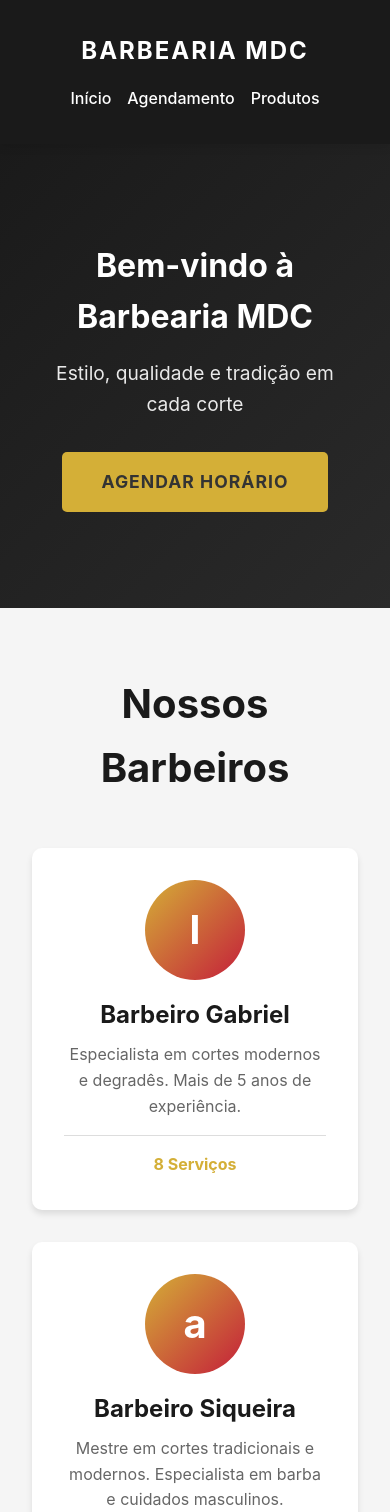
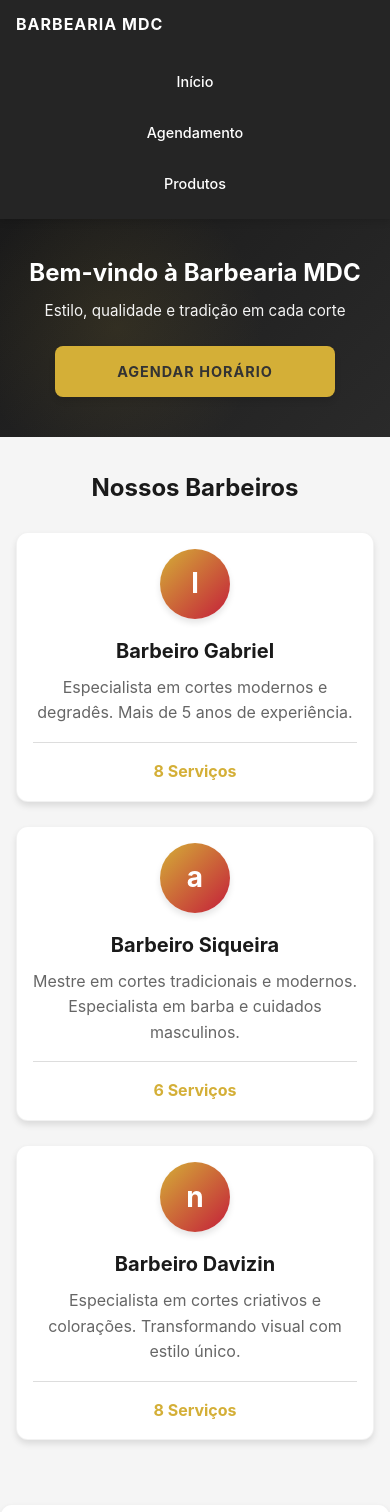
Before and after one commit to brunnobkr/BARBEARIA-MDC, a React (Vite) app: page / in a window 390 px wide. Shown: the top 1512 px of the page. Built offline with nearby package versions, Linux system fonts and the light colour scheme.

Commit message:
Melhorar design visual e responsividade mobile-first para celulares

```diff
--- a/src/components/Navbar.css
+++ b/src/components/Navbar.css
@@ -2,16 +2,18 @@
   background-color: var(--primary-color);
   color: var(--text-light);
   padding: 1rem 0;
-  box-shadow: 0 2px 10px rgba(0, 0, 0, 0.1);
+  box-shadow: var(--shadow-md);
   position: sticky;
   top: 0;
   z-index: 1000;
+  backdrop-filter: blur(10px);
+  background-color: rgba(26, 26, 26, 0.95);
 }
 
 .navbar-container {
   max-width: 1200px;
   margin: 0 auto;
-  padding: 0 2rem;
+  padding: 0 1.5rem;
   display: flex;
   justify-content: space-between;
   align-items: center;
@@ -20,53 +22,114 @@
 .navbar-logo {
   display: flex;
   align-items: center;
+  transition: var(--transition);
+}
+
+.navbar-logo:active {
+  transform: scale(0.95);
 }
 
 .logo-img {
-  height: 60px;
+  height: 50px;
   width: auto;
   object-fit: contain;
 }
 
 .navbar-logo h1 {
-  font-size: 1.5rem;
+  font-size: 1.25rem;
   font-weight: bold;
-  letter-spacing: 2px;
+  letter-spacing: 1.5px;
   color: var(--text-light);
+  white-space: nowrap;
 }
 
 .navbar-menu {
   display: flex;
   list-style: none;
-  gap: 2rem;
+  gap: 1.5rem;
   align-items: center;
+  margin: 0;
+  padding: 0;
 }
 
 .navbar-menu li a {
   color: var(--text-light);
   font-weight: 500;
-  transition: color 0.3s ease;
-  padding: 0.5rem 0;
+  transition: var(--transition);
+  padding: 0.5rem 1rem;
+  border-radius: 5px;
+  display: block;
+  font-size: 0.95rem;
 }
 
-.navbar-menu li a:hover {
+.navbar-menu li a:hover,
+.navbar-menu li a:focus {
   color: var(--secondary-color);
+  background-color: rgba(212, 175, 55, 0.1);
 }
 
+.navbar-menu li a:active {
+  transform: scale(0.95);
+}
+
+/* Mobile Styles */
 @media (max-width: 768px) {
+  .navbar {
+    padding: 0.75rem 0;
+  }
+
   .navbar-container {
-    flex-direction: column;
-    gap: 1rem;
-    padding: 1rem;
+    padding: 0 1rem;
+    flex-wrap: wrap;
+  }
+
+  .navbar-logo h1 {
+    font-size: 1.1rem;
+    letter-spacing: 1px;
   }
 
   .navbar-menu {
-    gap: 1rem;
-    flex-wrap: wrap;
-    justify-content: center;
+    width: 100%;
+    justify-content: space-around;
+    gap: 0.5rem;
+    margin-top: 0.5rem;
+    padding-top: 0.5rem;
+    border-top: 1px solid rgba(255, 255, 255, 0.1);
+  }
+
+  .navbar-menu li {
+    flex: 1;
+    text-align: center;
+  }
+
+  .navbar-menu li a {
+    padding: 0.5rem 0.5rem;
+    font-size: 0.85rem;
   }
 
   .logo-img {
-    height: 45px;
+    height: 40px;
   }
 }
+
+@media (max-width: 480px) {
+  .navbar-logo h1 {
+    font-size: 1rem;
+  }
+
+  .navbar-menu {
+    flex-direction: column;
+    gap: 0.25rem;
+    border-top: none;
+    margin-top: 0.75rem;
+  }
+
+  .navbar-menu li {
+    width: 100%;
+  }
+
+  .navbar-menu li a {
+    padding: 0.75rem;
+    font-size: 0.9rem;
+  }
+}
--- a/src/index.css
+++ b/src/index.css
@@ -13,6 +13,15 @@
   --bg-light: #f5f5f5;
   --bg-dark: #2a2a2a;
   --border-color: #ddd;
+  --shadow-sm: 0 2px 4px rgba(0, 0, 0, 0.1);
+  --shadow-md: 0 4px 6px rgba(0, 0, 0, 0.1);
+  --shadow-lg: 0 8px 20px rgba(0, 0, 0, 0.15);
+  --transition: all 0.3s cubic-bezier(0.4, 0, 0.2, 1);
+}
+
+html {
+  scroll-behavior: smooth;
+  -webkit-tap-highlight-color: transparent;
 }
 
 body {
@@ -24,6 +33,7 @@ body {
   background-color: var(--bg-light);
   color: var(--text-dark);
   line-height: 1.6;
+  overflow-x: hidden;
 }
 
 code {
--- a/src/pages/Home.css
+++ b/src/pages/Home.css
@@ -5,8 +5,21 @@
 .hero {
   background: linear-gradient(135deg, var(--primary-color) 0%, var(--bg-dark) 100%);
   color: var(--text-light);
-  padding: 6rem 2rem;
+  padding: 4rem 1.5rem;
   text-align: center;
+  position: relative;
+  overflow: hidden;
+}
+
+.hero::before {
+  content: '';
+  position: absolute;
+  top: 0;
+  left: 0;
+  right: 0;
+  bottom: 0;
+  background: radial-gradient(circle at 30% 50%, rgba(212, 175, 55, 0.1) 0%, transparent 50%);
+  pointer-events: none;
 }
 
 .hero-logo {
@@ -17,54 +30,71 @@
   filter: drop-shadow(0 4px 8px rgba(0, 0, 0, 0.3));
 }
 
+.hero-content {
+  position: relative;
+  z-index: 1;
+}
+
 .hero-content h1 {
-  font-size: 3rem;
+  font-size: 2.5rem;
   margin-bottom: 1rem;
   font-weight: bold;
+  line-height: 1.2;
 }
 
 .hero-content p {
-  font-size: 1.5rem;
+  font-size: 1.25rem;
   margin-bottom: 2rem;
-  opacity: 0.9;
+  opacity: 0.95;
+  line-height: 1.5;
 }
 
 .btn-primary {
   display: inline-block;
   background-color: var(--secondary-color);
   color: var(--text-dark);
-  padding: 1rem 2.5rem;
-  border-radius: 5px;
+  padding: 1rem 2rem;
+  border-radius: 8px;
   font-weight: bold;
-  font-size: 1.1rem;
-  transition: all 0.3s ease;
+  font-size: 1rem;
+  transition: var(--transition);
   text-transform: uppercase;
   letter-spacing: 1px;
+  box-shadow: var(--shadow-md);
+  min-width: 200px;
+  touch-action: manipulation;
+  -webkit-tap-highlight-color: transparent;
 }
 
 .btn-primary:hover {
   background-color: #b8941f;
   transform: translateY(-2px);
-  box-shadow: 0 5px 15px rgba(212, 175, 55, 0.4);
+  box-shadow: var(--shadow-lg);
+}
+
+.btn-primary:active {
+  transform: translateY(0);
+  box-shadow: var(--shadow-sm);
 }
 
 .container {
   max-width: 1200px;
   margin: 0 auto;
-  padding: 0 2rem;
+  padding: 0 1.5rem;
 }
 
 .barbeiros-section,
 .servicos-section {
-  padding: 4rem 0;
+  padding: 3rem 0;
 }
 
 .barbeiros-section h2,
 .servicos-section h2 {
   text-align: center;
-  font-size: 2.5rem;
-  margin-bottom: 3rem;
+  font-size: 2rem;
+  margin-bottom: 2rem;
   color: var(--primary-color);
+  font-weight: bold;
 }
 
 .barbeiros-grid {
@@ -76,31 +106,38 @@
 
 .barbeiro-card {
   background: white;
-  border-radius: 10px;
-  padding: 2rem;
+  border-radius: 12px;
+  padding: 1.5rem;
   text-align: center;
-  box-shadow: 0 4px 6px rgba(0, 0, 0, 0.1);
-  transition: all 0.3s ease;
+  box-shadow: var(--shadow-md);
+  transition: var(--transition);
   color: var(--text-dark);
+  border: 1px solid rgba(0, 0, 0, 0.05);
 }
 
-.barbeiro-card:hover {
+.barbeiro-card:hover,
+.barbeiro-card:focus {
   transform: translateY(-5px);
-  box-shadow: 0 8px 20px rgba(0, 0, 0, 0.15);
+  box-shadow: var(--shadow-lg);
+}
+
+.barbeiro-card:active {
+  transform: translateY(-2px);
 }
 
 .barbeiro-avatar {
-  width: 100px;
-  height: 100px;
+  width: 90px;
+  height: 90px;
   border-radius: 50%;
   background: linear-gradient(135deg, var(--secondary-color), var(--accent-color));
   display: flex;
   align-items: center;
   justify-content: center;
   margin: 0 auto 1rem;
-  font-size: 2.5rem;
+  font-size: 2.25rem;
   font-weight: bold;
   color: var(--text-light);
+  box-shadow: var(--shadow-md);
 }
 
 .barbeiro-card h3 {
@@ -131,16 +168,22 @@
 
 .servico-item {
   background: white;
-  padding: 1.5rem;
-  border-radius: 8px;
-  box-shadow: 0 2px 4px rgba(0, 0, 0, 0.1);
+  padding: 1.25rem;
+  border-radius: 10px;
+  box-shadow: var(--shadow-sm);
   text-align: center;
-  transition: all 0.3s ease;
+  transition: var(--transition);
+  border: 1px solid rgba(0, 0, 0, 0.05);
 }
 
-.servico-item:hover {
+.servico-item:hover,
+.servico-item:focus {
   transform: translateY(-3px);
-  box-shadow: 0 4px 12px rgba(0, 0, 0, 0.15);
+  box-shadow: var(--shadow-md);
+}
+
+.servico-item:active {
+  transform: translateY(-1px);
 }
 
 .servico-item h3 {
@@ -157,36 +200,141 @@
 .cta-section {
   background: linear-gradient(135deg, var(--primary-color) 0%, var(--bg-dark) 100%);
   color: var(--text-light);
-  padding: 4rem 2rem;
+  padding: 3rem 1.5rem;
   text-align: center;
 }
 
 .cta-section h2 {
-  font-size: 2.5rem;
+  font-size: 2rem;
   margin-bottom: 1rem;
+  font-weight: bold;
 }
 
 .cta-section p {
-  font-size: 1.2rem;
+  font-size: 1.1rem;
   margin-bottom: 2rem;
-  opacity: 0.9;
+  opacity: 0.95;
 }
 
+/* Mobile Responsive */
 @media (max-width: 768px) {
-  .hero-logo {
-    max-width: 250px;
+  .hero {
+    padding: 3rem 1rem;
   }
 
   .hero-content h1 {
+    font-size: 1.75rem;
+    margin-bottom: 0.75rem;
+  }
+
+  .hero-content p {
+    font-size: 1rem;
+    margin-bottom: 1.5rem;
+  }
+
+  .btn-primary {
+    padding: 0.875rem 1.5rem;
+    font-size: 0.9rem;
+    min-width: 180px;
+  }
+
+  .container {
+    padding: 0 1rem;
+  }
+
+  .barbeiros-section,
+  .servicos-section {
+    padding: 2rem 0;
+  }
+
+  .barbeiros-section h2,
+  .servicos-section h2 {
+    font-size: 1.75rem;
+    margin-bottom: 1.5rem;
+  }
+
+  .barbeiros-grid {
+    gap: 1.5rem;
+  }
+
+  .barbeiro-card {
+    padding: 1.25rem;
+  }
+
+  .barbeiro-avatar {
+    width: 80px;
+    height: 80px;
     font-size: 2rem;
   }
 
-  .hero-content p {
-    font-size: 1.2rem;
+  .barbeiro-card h3 {
+    font-size: 1.25rem;
   }
 
-  .barbeiros-grid,
   .servicos-grid {
-    grid-template-columns: 1fr;
+    gap: 1rem;
+  }
+
+  .servico-item {
+    padding: 1rem;
+  }
+
+  .servico-item h3 {
+    font-size: 1.1rem;
+  }
+
+  .cta-section {
+    padding: 2.5rem 1rem;
+  }
+
+  .cta-section h2 {
+    font-size: 1.75rem;
+  }
+
+  .cta-section p {
+    font-size: 1rem;
   }
 }
+
+@media (max-width: 480px) {
+  .hero {
+    padding: 2.5rem 1rem;
+  }
+
+  .hero-content h1 {
+    font-size: 1.5rem;
+  }
+
+  .hero-content p {
+    font-size: 0.95rem;
+  }
+
+  .btn-primary {
+    width: 100%;
+    max-width: 280px;
+    padding: 0.875rem 1.25rem;
+  }
+
+  .barbeiros-section h2,
+  .servicos-section h2 {
+    font-size: 1.5rem;
+  }
+
+  .barbeiro-card {
+    padding: 1rem;
+  }
+
+  .barbeiro-avatar {
+    width: 70px;
+    height: 70px;
+    font-size: 1.75rem;
+  }
+
+  .servico-item h3 {
+    font-size: 1rem;
+  }
+
+  .cta-section h2 {
+    font-size: 1.5rem;
+  }
+}
--- a/src/pages/Produtos.css
+++ b/src/pages/Produtos.css
@@ -1,14 +1,16 @@
 .produtos-page {
   flex: 1;
-  padding: 3rem 0;
+  padding: 2rem 0;
   background-color: var(--bg-light);
+  min-height: calc(100vh - 200px);
 }
 
 .produtos-page h1 {
   text-align: center;
-  font-size: 2.5rem;
-  margin-bottom: 1rem;
+  font-size: 2rem;
+  margin-bottom: 0.75rem;
   color: var(--primary-color);
+  font-weight: bold;
 }
 
 .page-subtitle {
@@ -63,17 +65,23 @@
 
 .produto-card {
   background: white;
-  border-radius: 10px;
+  border-radius: 12px;
   overflow: hidden;
-  box-shadow: 0 4px 6px rgba(0, 0, 0, 0.1);
-  transition: all 0.3s ease;
+  box-shadow: var(--shadow-md);
+  transition: var(--transition);
   display: flex;
   flex-direction: column;
+  border: 1px solid rgba(0, 0, 0, 0.05);
 }
 
-.produto-card:hover {
+.produto-card:hover,
+.produto-card:focus {
   transform: translateY(-5px);
-  box-shadow: 0 8px 20px rgba(0, 0, 0, 0.15);
+  box-shadow: var(--shadow-lg);
+}
+
+.produto-card:active {
+  transform: translateY(-2px);
 }
 
 .produto-imagem {
@@ -125,37 +133,113 @@
 }
 
 .btn-comprar {
-  padding: 0.75rem 1.5rem;
+  padding: 0.75rem 1.25rem;
   background-color: var(--primary-color);
   color: var(--text-light);
-  border-radius: 5px;
+  border-radius: 8px;
   font-weight: bold;
-  transition: all 0.3s ease;
+  transition: var(--transition);
+  touch-action: manipulation;
+  min-height: 44px;
+  font-size: 0.9rem;
 }
 
-.btn-comprar:hover {
+.btn-comprar:hover,
+.btn-comprar:focus {
   background-color: var(--accent-color);
   transform: scale(1.05);
 }
 
+.btn-comprar:active {
+  transform: scale(0.95);
+}
+
 .sem-produtos {
   text-align: center;
-  padding: 3rem;
+  padding: 2rem 1rem;
   color: #666;
-  font-size: 1.2rem;
+  font-size: 1.1rem;
 }
 
 @media (max-width: 768px) {
+  .produtos-page {
+    padding: 1.5rem 0;
+  }
+
+  .produtos-page h1 {
+    font-size: 1.75rem;
+  }
+
+  .page-subtitle {
+    font-size: 1rem;
+    margin-bottom: 2rem;
+  }
+
   .produtos-grid {
     grid-template-columns: 1fr;
+    gap: 1.5rem;
   }
 
   .filtros {
     gap: 0.5rem;
+    margin-bottom: 2rem;
+    padding: 0 1rem;
   }
 
   .filtro-btn {
-    padding: 0.5rem 1rem;
-    font-size: 0.9rem;
+    padding: 0.625rem 1rem;
+    font-size: 0.85rem;
+    flex: 1;
+    min-width: 0;
+    justify-content: center;
+  }
+
+  .filtro-emoji {
+    font-size: 1rem;
+  }
+
+  .produto-card {
+    margin: 0 auto;
+    max-width: 400px;
+  }
+
+  .produto-info {
+    padding: 1.25rem;
+  }
+
+  .produto-info h3 {
+    font-size: 1.2rem;
+  }
+
+  .produto-descricao {
+    font-size: 0.85rem;
+  }
+
+  .produto-preco {
+    font-size: 1.35rem;
   }
 }
+
+@media (max-width: 480px) {
+  .produtos-page h1 {
+    font-size: 1.5rem;
+  }
+
+  .filtros {
+    flex-direction: column;
+    gap: 0.5rem;
+  }
+
+  .filtro-btn {
+    width: 100%;
+    padding: 0.75rem;
+  }
+
+  .produto-imagem {
+    height: 180px;
+  }
+
+  .produto-placeholder {
+    font-size: 3rem;
+  }
+}
```
Also changed, not shown: src/pages/Agendamento.css (+99 -16 lines), src/pages/Barbeiro.css (+123 -25 lines).
